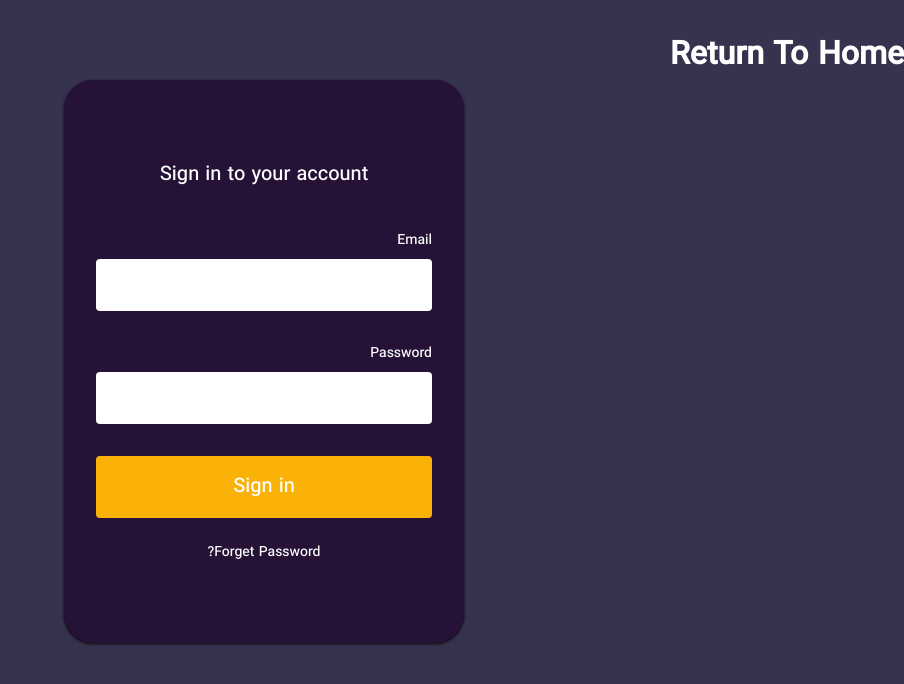
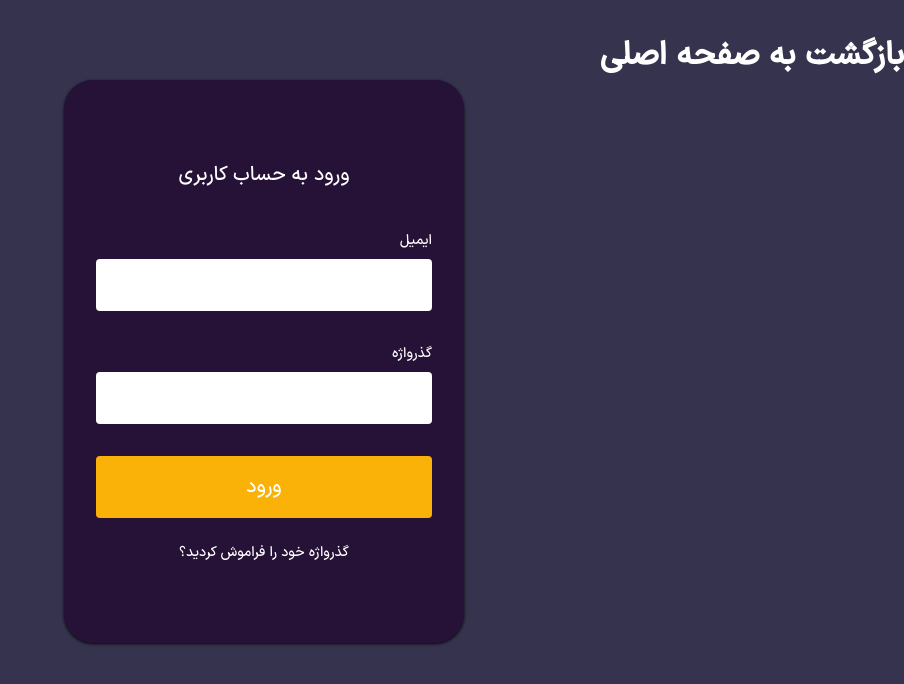
Before and after one commit to yasmansh/cookommunity, a React (Create React App) app in the folder frontend/: page /signin in a window 1280 px wide. Shown: the top 684 px of the page, without its empty margins (376-1280 px from the left). Built offline with nearby package versions, Linux system fonts and the light colour scheme; a web font is replaced by a local one.

Commit message:
change to persian

```diff
--- a/frontend/src/Components/Signin/index.jsx
+++ b/frontend/src/Components/Signin/index.jsx
@@ -5,16 +5,16 @@ const SigninForm = () => {
   return (
     <Container>
       <FormWrap>
-        <Icon to="/">Return To Home</Icon>
+        <Icon to="/" >بازگشت به صفحه اصلی</Icon>
         <FormContent>
           <Form action="#">
-            <FormH1>Sign in to your account</FormH1>
-            <FormLabel htmlfor="for">Email</FormLabel>
+            <FormH1>ورود به حساب کاربری</FormH1>
+            <FormLabel htmlfor="for">ایمیل</FormLabel>
             <FormInput type="email" required />
-            <FormLabel htmlfor="for">Password</FormLabel>
+            <FormLabel htmlfor="for">گذرواژه</FormLabel>
             <FormInput type="password" required />
-            <FormButton type="submit">Sign in</FormButton>
-            <Text>Forget Password?</Text>
+            <FormButton type="submit">ورود</FormButton>
+            <Text>گذرواژه خود را فراموش کردید؟</Text>
           </Form>
         </FormContent>
       </FormWrap>
```
